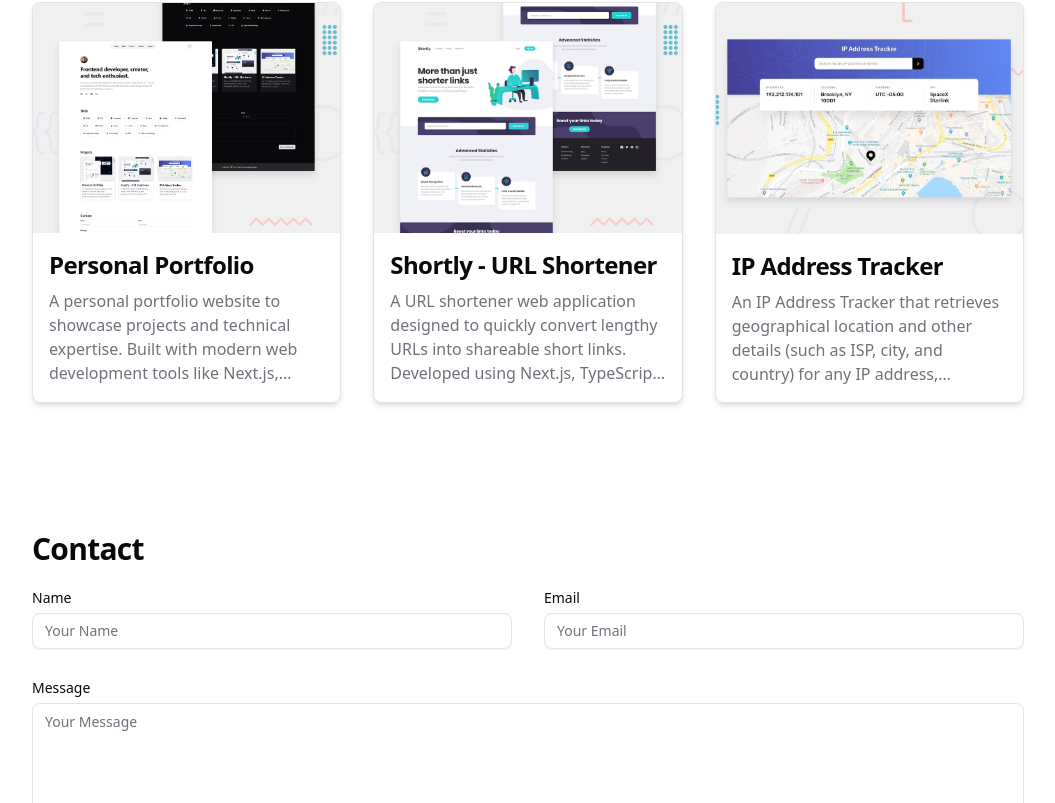
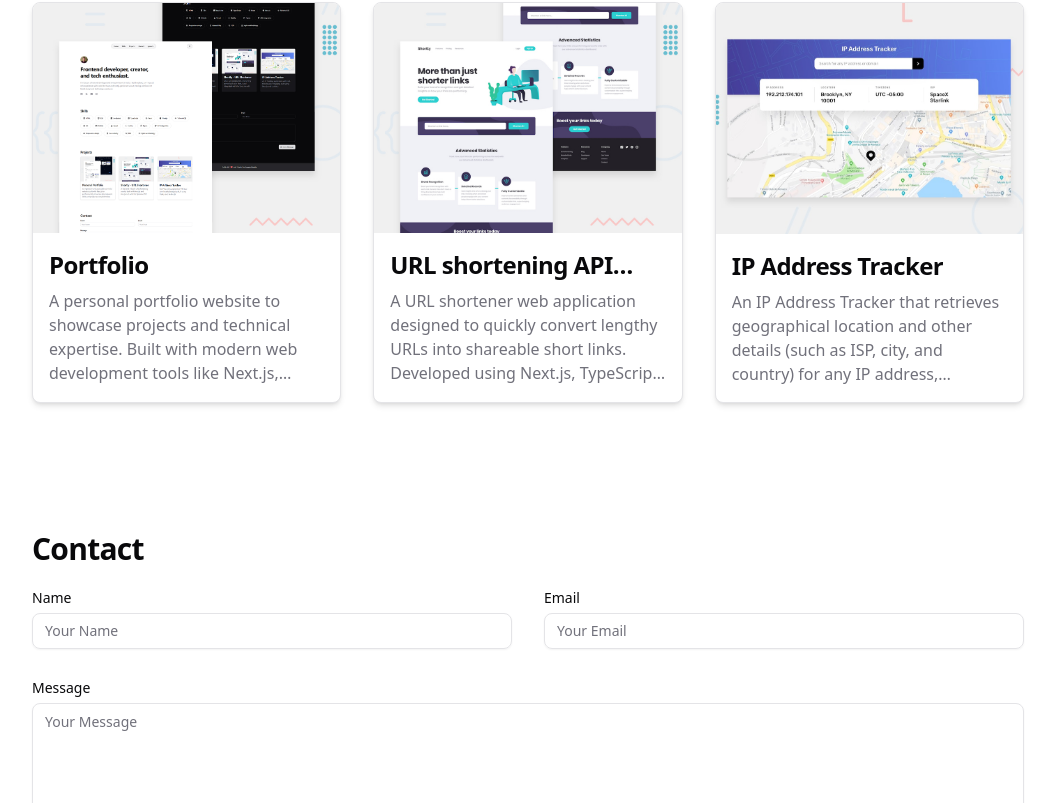
Before and after one commit to yoursgaurav/portfolio, a Next.js app: page / in a window 1280 px wide. Shown: the part 1136-1939 px from the top of the page, without its empty margins (112-1167 px from the left). Built offline with nearby package versions, Linux system fonts and the light colour scheme; no server answers.

Commit message:
Update project names and links

```diff
--- a/constants/projects.ts
+++ b/constants/projects.ts
@@ -30,7 +30,7 @@ export interface Project {
 export const projects: readonly Project[] = [
   {
     slug: "portfolio",
-    title: "Personal Portfolio",
+    title: "Portfolio",
     description:
       "A personal portfolio website to showcase projects and technical expertise. Built with modern web development tools like Next.js, TypeScript, Tailwind CSS, and Shadcn UI. Fully responsive and accessible, with light/dark mode support. Achieved a perfect 100 Lighthouse score on Performance, Accessibility, Best Practices, and SEO.",
     overview: {
@@ -42,10 +42,10 @@ export const projects: readonly Project[] = [
       ],
       preview: {
         src: "/projects/portfolio/desktop-preview.jpg",
-        alt: "Screenshot of Personal Portfolio homepage",
+        alt: "Screenshot of Portfolio homepage",
       },
       links: {
-        sourceCodeUrl: "https://github.com/yoursgaurav/portfolio",
+        sourceCodeUrl: "https://github.com/heygauravshukla/portfolio",
         liveSiteUrl: "https://heygauravshukla.vercel.app",
       },
       results:
@@ -71,7 +71,7 @@ export const projects: readonly Project[] = [
     lighthouse: {
       screenshot: {
         src: "/projects/portfolio/lighthouse-scores.png",
-        alt: "Lighthouse audit results for Personal Portfolio",
+        alt: "Lighthouse audit results for Portfolio",
       },
       highlights: [
         "Performance: 100",
@@ -82,8 +82,8 @@ export const projects: readonly Project[] = [
     },
   },
   {
-    slug: "shortly",
-    title: "Shortly - URL Shortener",
+    slug: "url-shortening-api-landing-page",
+    title: "URL shortening API landing page",
     description:
       "A URL shortener web application designed to quickly convert lengthy URLs into shareable short links. Developed using Next.js, TypeScript, Tailwind CSS, and Shadcn UI, the app is fully responsive and accessible. It includes a copy-to-clipboard button for easy sharing and stores shortened links in the browser’s localStorage for quick access across sessions. Achieved Lighthouse scores of 100 for Performance, 96 for Accessibility, 100 for Best Practices, and 100 for SEO.",
     overview: {
@@ -95,12 +95,14 @@ export const projects: readonly Project[] = [
         "Provide input validation with clear error messaging for empty form submissions.",
       ],
       preview: {
-        src: "/projects/shortly/desktop-preview.jpg",
-        alt: "Screenshot of Shortly URL Shortener homepage",
+        src: "/projects/url-shortening-api-landing-page/desktop-preview.jpg",
+        alt: "Screenshot of URL shortening API landing page",
       },
       links: {
-        sourceCodeUrl: "https://github.com/yoursgaurav/shortly",
-        liveSiteUrl: "https://shortly-by-yoursgaurav.vercel.app",
+        sourceCodeUrl:
+          "https://github.com/heygauravshukla/url-shortening-api-landing-page",
+        liveSiteUrl:
+          "https://url-shortening-api-landing-page-heygauravshukla.vercel.app",
       },
       results:
         "Deployed in 2 weeks with excellent Lighthouse performance scores",
@@ -127,8 +129,8 @@ export const projects: readonly Project[] = [
     },
     lighthouse: {
       screenshot: {
-        src: "/projects/shortly/lighthouse-scores.png",
-        alt: "Lighthouse audit results for Shortly URL Shortener",
+        src: "/projects/url-shortening-api-landing-page/lighthouse-scores.png",
+        alt: "Lighthouse audit results for URL shortening API landing page",
       },
       highlights: [
         "Performance: 100",
@@ -155,8 +157,8 @@ export const projects: readonly Project[] = [
         alt: "Screenshot of IP Address Tracker homepage",
       },
       links: {
-        sourceCodeUrl: "https://github.com/yoursgaurav/ip-address-tracker",
-        liveSiteUrl: "https://ip-address-tracker-by-yoursgaurav.vercel.app",
+        sourceCodeUrl: "https://github.com/heygauravshukla/ip-address-tracker",
+        liveSiteUrl: "https://ip-address-tracker-heygauravshukla.vercel.app",
       },
       results: "Deployed in 1 week with strong Lighthouse performance metrics",
     },
```
Also changed, not shown: public/projects/url-shortening-api-landing-page/desktop-preview.jpg (renamed from public/projects/shortly/desktop-preview.jpg), public/projects/url-shortening-api-landing-page/lighthouse-scores.png (renamed from public/projects/shortly/lighthouse-scores.png).
